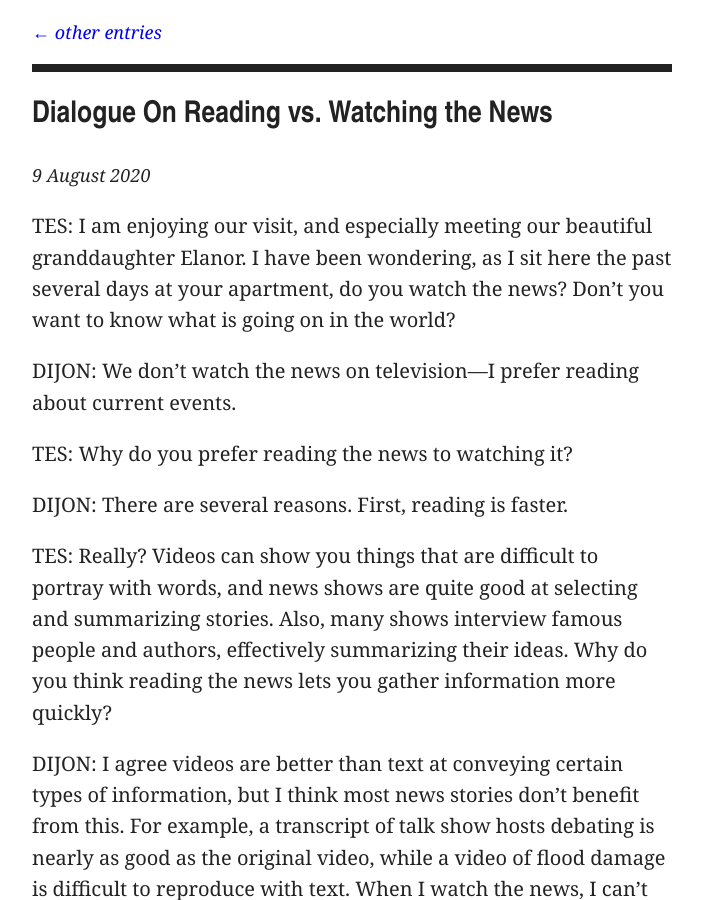
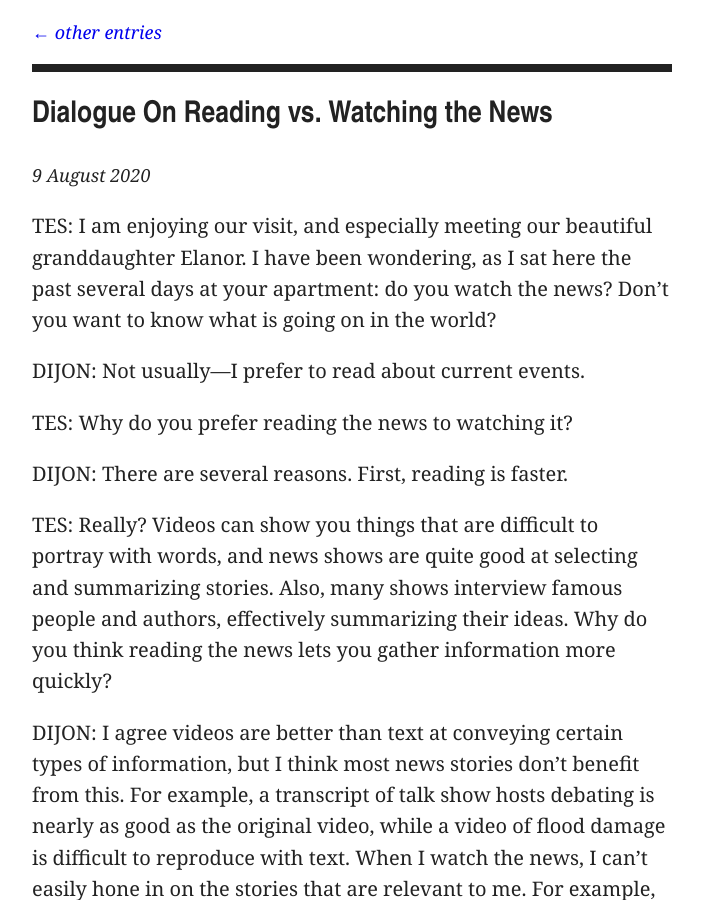
Before and after one commit to artsandmetaphysics/goodlifeodyssey, a Jekyll site: the page built from _meditations/dialogue-on-reading-vs-watching-the-news.md, in a window 1280 px wide and 900 px high. Shown: the whole window, without its empty margins (288-991 px from the left). Built offline with Jekyll 4.4.1, drawn with Linux system fonts in a browser that asks for light colours.

Commit message:
Improvements

```diff
--- a/_meditations/dialogue-on-reading-vs-watching-the-news.md
+++ b/_meditations/dialogue-on-reading-vs-watching-the-news.md
@@ -7,9 +7,9 @@ date: 2020-08-09
 ---
 
 TES: I am enjoying our visit, and especially meeting our beautiful granddaughter Elanor.
-  I have been wondering, as I sit here the past several days at your apartment, do you watch the news? Don’t you want to know what is going on in the world?
+  I have been wondering, as I sat here the past several days at your apartment: do you watch the news? Don’t you want to know what is going on in the world?
 
-DIJON: We don’t watch the news on television—I prefer reading about current events.
+DIJON: Not usually—I prefer to read about current events.
 
 TES: Why do you prefer reading the news to watching it?
 
```
Also changed, not shown: meditations/dialogue-on-reading-vs-watching-the-news.md (+2 -2 lines).
